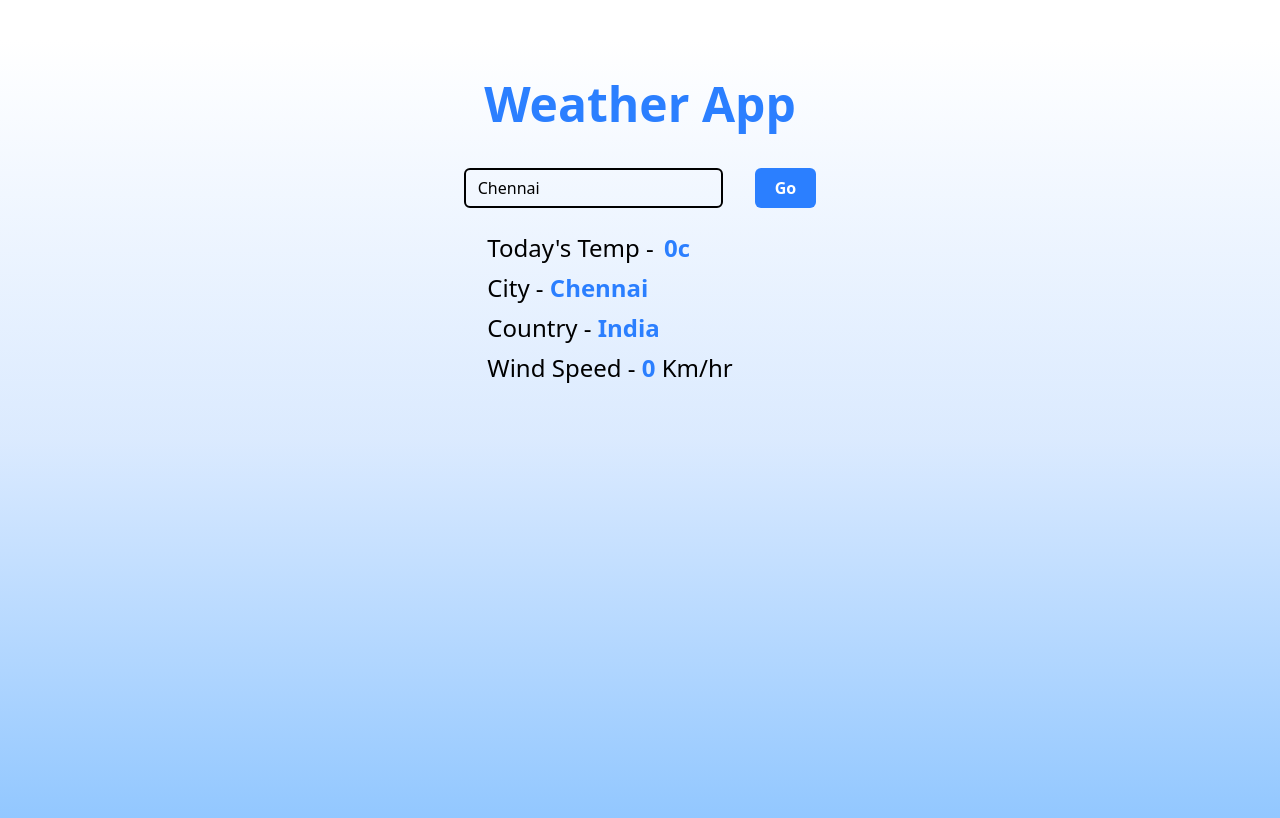
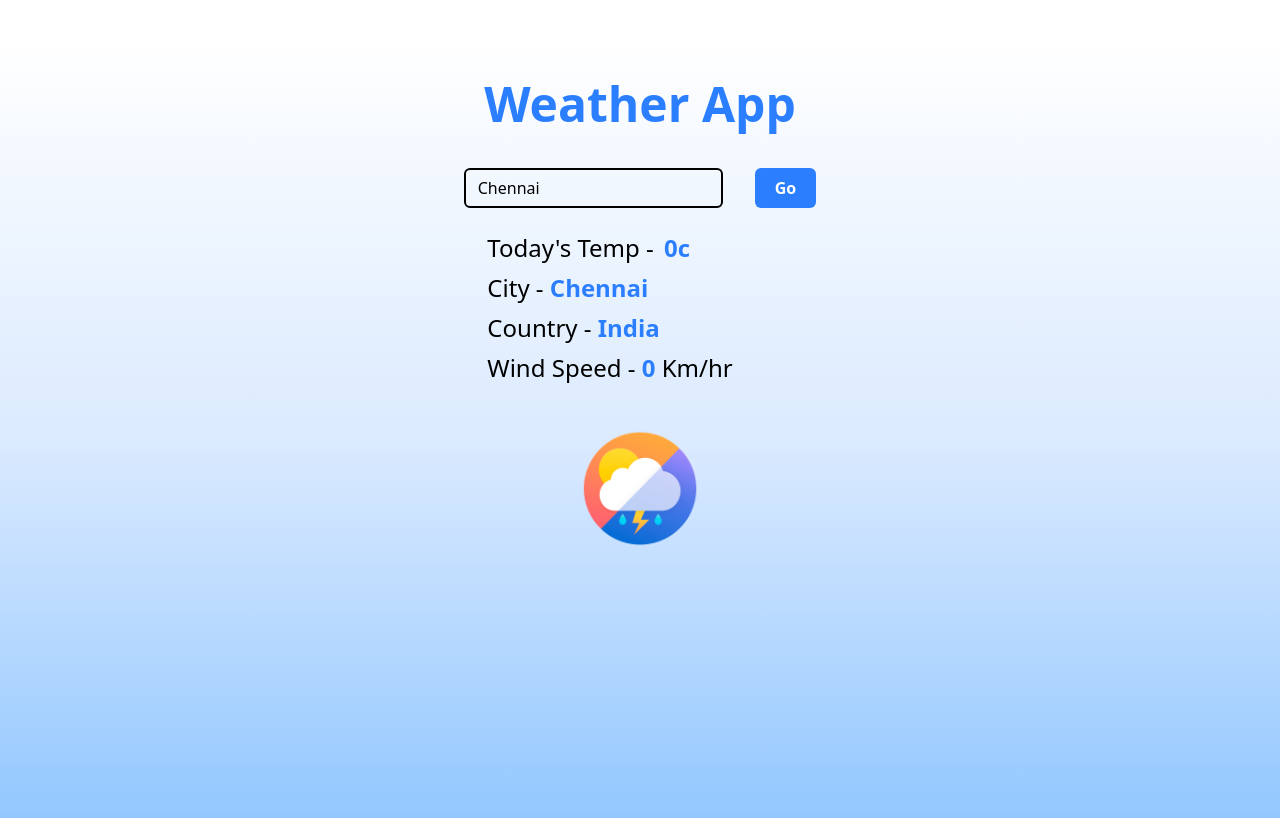
Before and after one commit to Navin-Annamalai/React_weather_App, a React (Vite) app: page / in a window 1280 px wide. Shown: the top 818 px of the page. Built offline with nearby package versions, Linux system fonts and the light colour scheme.

Commit message:
5th Commit

```diff
--- a/src/App.jsx
+++ b/src/App.jsx
@@ -1,5 +1,6 @@
 import React, { useState } from "react";
 import Weather from "./Weather";
+import weatherImg from "./weather_1.png";
 
 let api_key = "912d826163770e0f2444a785334db68e";
 
@@ -60,7 +61,11 @@ obj = {weatherObj}
       />
 </div>
  </div>
-
+ <img
+          src={weatherImg}
+          alt="Weather"
+          className="justify-items-center sm:w-30 sm:h-30"
+        />
 </div>
 
     </>
```
Also changed, not shown: src/weather_1.png (added).
